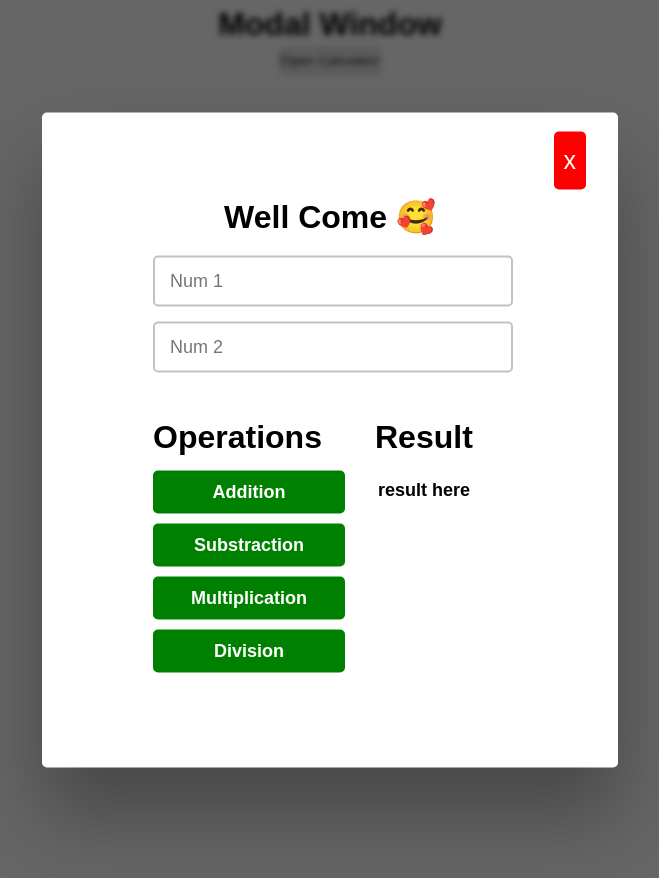
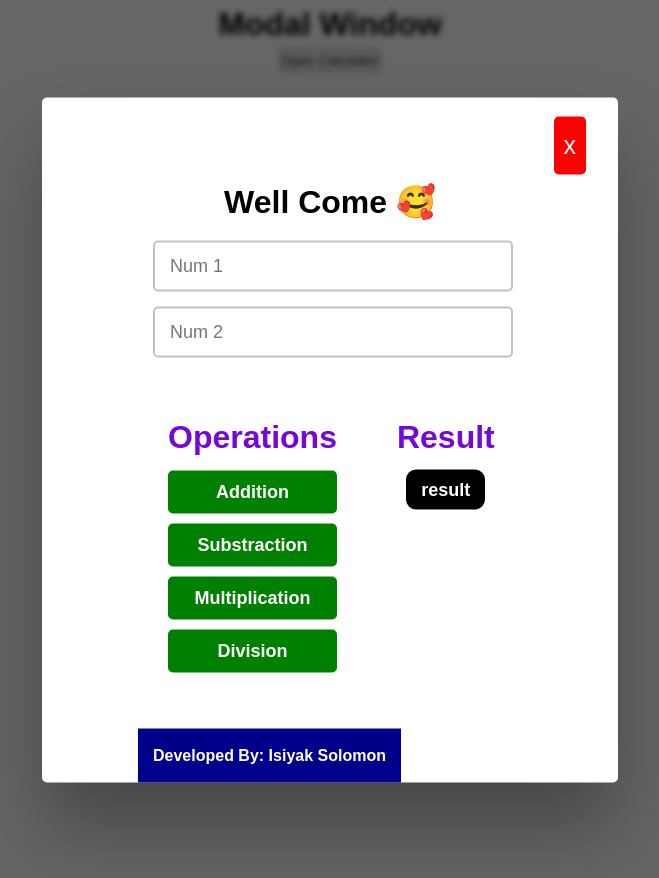
Before and after one commit to isiyak-sol/modal_window-using-javascript, a plain HTML site: page index.html in a window 1280 px wide. Both pictures are taken after a click on the button "Open Calculator". Shown: the whole page, without its empty margins (310-969 px from the left). Drawn offline with Linux system fonts and the light colour scheme.

Commit message:
App Updated

```diff
--- a/index.html
+++ b/index.html
@@ -33,7 +33,12 @@
                          <button class="div">Division</button>
                     </div>
                     <div class="results">
-                         <h1>Result<br><span class="result">result here</span></h1>
+                         <h1>Result<br><span class="result">result</span></h1>
+                    </div>
+               </div>
+               <div class="footer">
+                    <div>
+                         <p>Developed By: Isiyak Solomon</p>
                     </div>
                </div>
           </div>
--- a/script.js
+++ b/script.js
@@ -25,9 +25,9 @@ const multiplicationBtn = document.querySelector('.mul');
 const divisionBtn = document.querySelector('.div');
 
 // Getting Variables
-const variables = function() {
+// const variables = function() {
 
-}
+// }
 
 // Getting Result
 const totalValue = function(total) {
--- a/style.css
+++ b/style.css
@@ -100,10 +100,28 @@ body {
 .operations {
      width: 50%;
      margin: 15px;
+     padding: 15px;
 }
+
+.operations>h1 {
+     color: rgb(117, 7, 219);
+}
+
+.results>h1 {
+     color: rgb(117, 7, 219);
+}
+
+span.result {
+     color: #fff;
+     padding: 10px 15px;
+     background: black;
+     border-radius: 10px;
+}
+
 .results {
      text-align: center;
      margin: 15px;
+     padding: 15px;
 }
 
 .operations>h1, .results>h1 {
@@ -138,3 +156,16 @@ span.result {
      margin-top: 75px;
      font-size: 18px;
 }
+
+.footer {
+     font-weight: bold;
+     position: absolute;
+     bottom: 0;
+     background-color: darkblue;
+     color: #fff;
+     padding: 15px;
+}
+
+.footer p {
+     text-align: center;
+}
```
